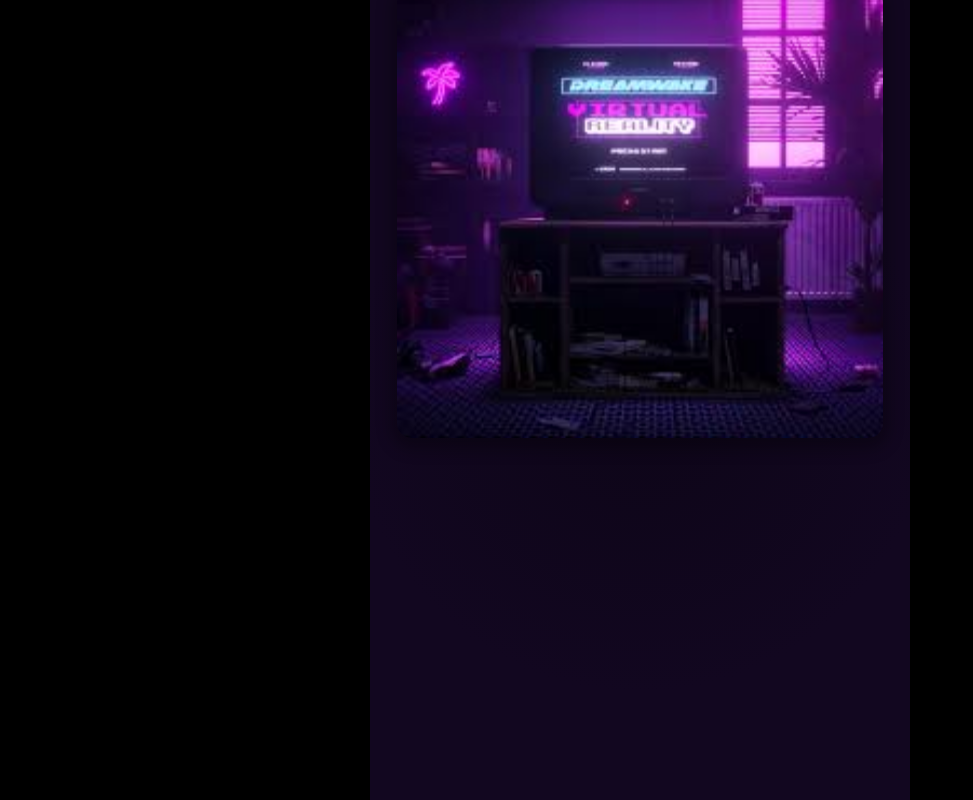
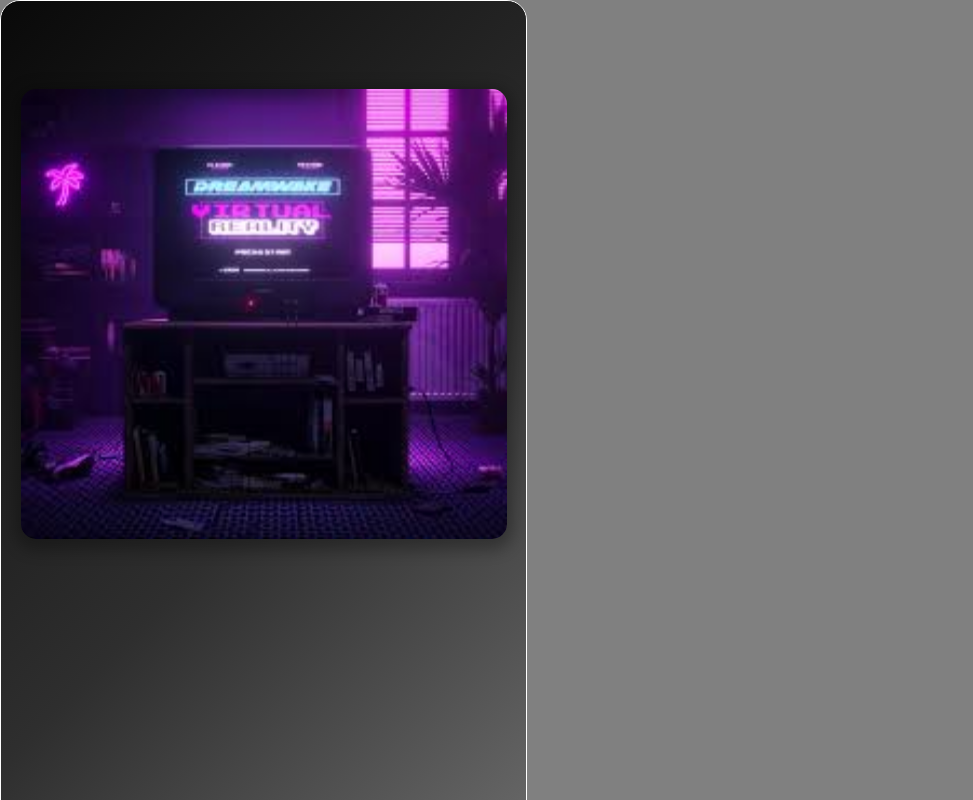
Before and after one commit to mjlynch123/image-shadow-generator, a React (Create React App) app: page / in a window 1280 px wide. Shown: the top 800 px of the page, without its empty margins (0-973 px from the left). Built offline with nearby package versions, Linux system fonts and the light colour scheme.

Commit message:
getting brightest color out of the image

```diff
--- a/src/App.css
+++ b/src/App.css
@@ -1,14 +1,16 @@
 .App {
-  background-color: black;
+  background-color: grey;
   height: 100vh;
+  position: relative;
 }
 
 .phone-container {
-  position: relative;
-  width: 100vw;
-  height: 100vh;
+  position: absolute;
+  border: 1px solid white;
+  width: 525px;
+  height: 1000px;
   margin: 0 auto;
-  border: 1px solid black;
+  background-color: black;
   border-radius: 20px;
   overflow: hidden;
 }
--- a/src/App.js
+++ b/src/App.js
@@ -6,7 +6,9 @@
 
   return (
     <div className='App'>
-      <Phone />
+      <div className='phone-container'>
+        <Phone />
+      </div>
     </div>
   );
 }
--- a/src/Components/Phone.js
+++ b/src/Components/Phone.js
@@ -168,11 +168,12 @@
     //     };
     // };
     const analyzeImage = () => {
-        if (!image || !canvasRef.current) return; // Ensure canvasRef is not null
+        if (!image || !canvasRef.current) return;
         const canvas = canvasRef.current;
         const ctx = canvas.getContext('2d');
         const img = new Image();
         img.src = image;
+
         img.onload = () => {
             canvas.width = img.width;
             canvas.height = img.height;
@@ -184,13 +185,7 @@
 
             for (let y = 0; y < rows; y++) {
                 for (let x = 0; x < cols; x++) {
-                    const color = getAverageColor(
-                        ctx,
-                        x * gridSize,
-                        y * gridSize,
-                        gridSize,
-                        gridSize
-                    );
+                    const color = getAverageColor(ctx, x * gridSize, y * gridSize, gridSize, gridSize);
                     colorArray.push(color);
                 }
             }
@@ -201,30 +196,37 @@
             });
 
             let sortedColors = Object.entries(colorCount)
-                .sort((a, b) => b[1] - a[1])
-                .slice(0, 3)
+                .sort((a, b) => b[1] - a[1]) // Sort by frequency
                 .map(color => color[0]);
 
-            // Get the brightest color
-            const brightestColor = sortedColors.reduce((prev, curr) =>
-                getBrightness(curr) > getBrightness(prev) ? curr : prev
-            );
+            // Filter out any invalid color formats
+            sortedColors = sortedColors.filter(color => color.match(/\d+/g));
 
-            // Create a darker shade of the brightest color
-            const darkestShade = darkenColor(brightestColor, 0.4); // Adjust the factor as needed
+            if (sortedColors.length === 0) {
+                setPopularColors(["rgba(204, 204, 204, 0.6)", "rgba(77, 77, 77, 0.6)", "rgba(13, 13, 13, 0.6)"]);
+                return;
+            }
 
-            // Count the number of grayscale colors
+            // Select the brightest color properly
+            let brightestColor = sortedColors[0];
+            let maxBrightness = 0;
+
+            sortedColors.forEach(color => {
+                const brightness = getBrightness(color);
+                if (brightness > maxBrightness) {
+                    maxBrightness = brightness;
+                    brightestColor = color;
+                }
+            });
+
+            // Generate a darker shade
+            const darkestShade = darkenColor(brightestColor, 0.4);
+
+            // Check for neutral colors
             const neutralCount = sortedColors.filter(isNeutralColor).length;
-
-            // If most colors are neutral, apply a fallback gradient
             if (neutralCount >= 2) {
-                setPopularColors([
-                    "rgba(204, 204, 204, 0.6)",  // Light Grey (Middle Color)
-                    "rgba(77, 77, 77, 0.6)",  // Dark Grey (Outer Middle Color)
-                    "rgba(13, 13, 13, 0.6)"   // Deep blue (End Color)
-                ]);
+                setPopularColors(["rgba(204, 204, 204, 0.6)", "rgba(77, 77, 77, 0.6)", "rgba(13, 13, 13, 0.6)"]);
             } else {
-                // Apply the brightest color with its darker shade as a gradient
                 setPopularColors([brightestColor, darkestShade, darkestShade]);
             }
         };
@@ -239,9 +241,12 @@
 
     return (
         <div style={{
-            background: popularColors.length ?
-                `radial-gradient(circle, ${popularColors[0]} 0%, ${popularColors[1]} 50%, ${popularColors[2]} 100%)`
-                : "radial-gradient(circle, rgba(204, 204, 204, 0.6) 0%, rgba(77, 77, 77, 0.6) 50%, rgba(13, 13, 13, 0.6) 100%)",
+            // background: popularColors.length ?
+            //     `radial-gradient(circle, ${popularColors[0]} 0%, ${popularColors[1]} 50%, ${popularColors[2]} 100%)`
+            //     : "radial-gradient(circle, rgba(204, 204, 204, 0.6) 0%, rgba(77, 77, 77, 0.6) 50%, rgba(13, 13, 13, 0.6) 100%)",
+            background: popularColors.length
+                ? `linear-gradient(315deg, ${popularColors[0]} 0%, ${popularColors[1]} 50%, ${popularColors[2]} 100%)`
+                : "linear-gradient(315deg, rgba(204, 204, 204, 0.6) 0%, rgba(77, 77, 77, 0.6) 50%, rgba(13, 13, 13, 0.6) 100%)",
             // minHeight: "100vh",
             display: "flex",
             flexDirection: "column",
```
